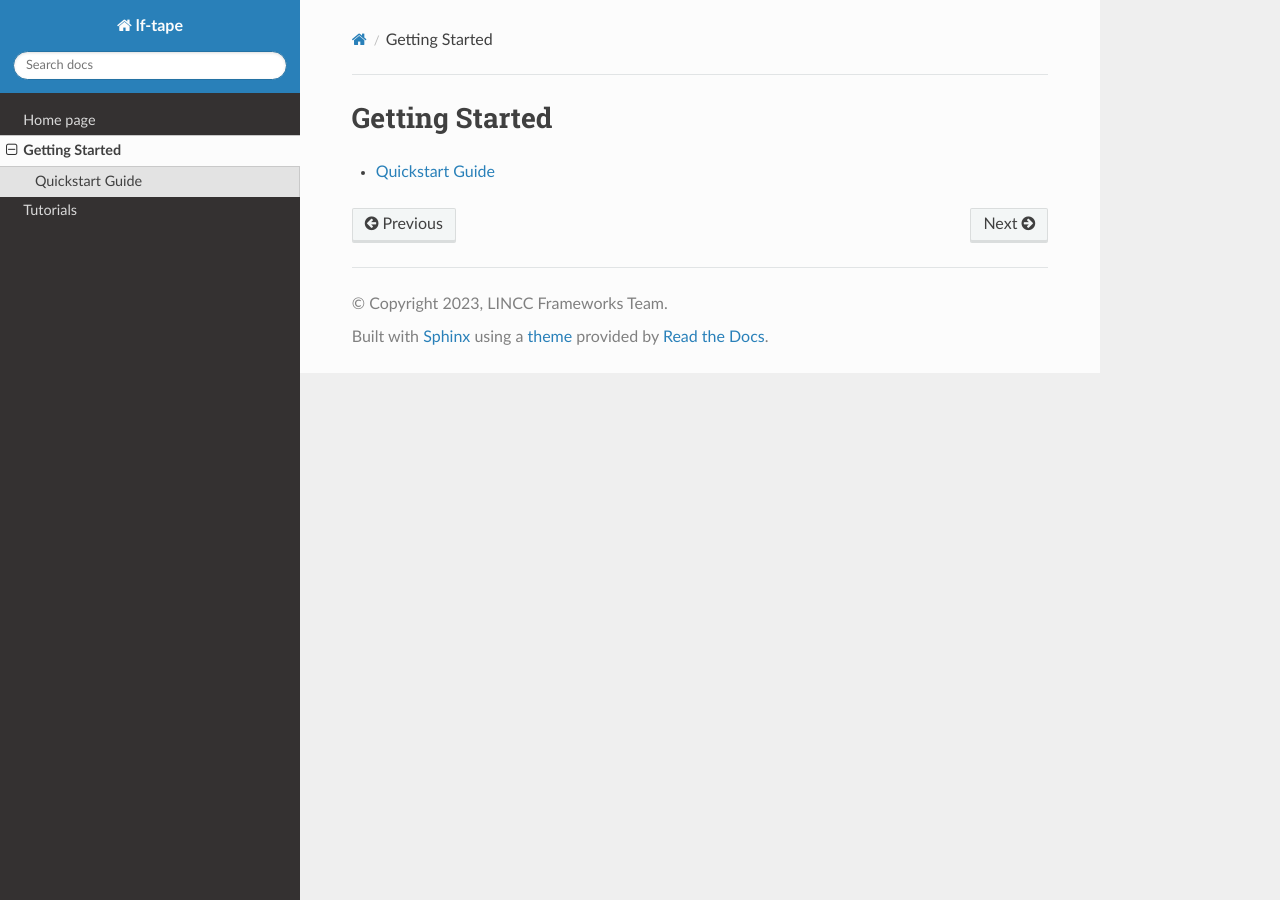
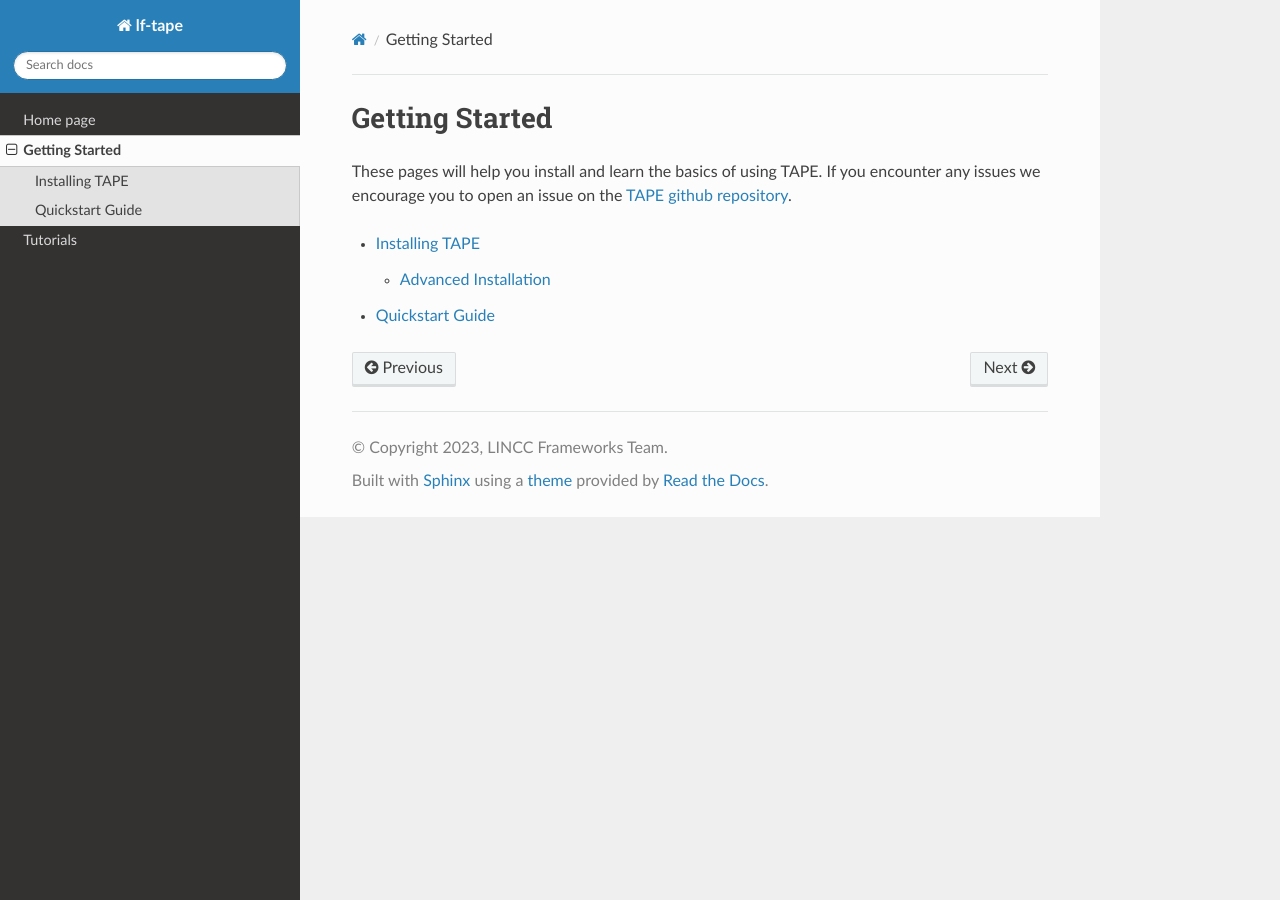
Before and after one commit to lincc-frameworks/tape, a Sphinx documentation site: the page built from docs/gettingstarted.rst, in a window 1280 px wide. Built offline with Sphinx 7.4.7 and the Read the Docs theme 2.0.0, drawn with Linux system fonts in a browser that asks for light colours; pages that are not in the unit, such as notebooks, are missing from menus; the version number could not be read and is left out.

Commit message:
add installation guide

```diff
--- a/docs/gettingstarted.rst
+++ b/docs/gettingstarted.rst
@@ -1,6 +1,11 @@
 Getting Started
 ========================================================================================
 
+These pages will help you install and learn the basics of using TAPE. If you encounter any issues
+we encourage you to open an issue on the
+`TAPE github repository <https://github.com/lincc-frameworks/tape/issues>`_.
+
 .. toctree::
 
+    Installing TAPE <gettingstarted/installation>
     Quickstart Guide <gettingstarted/quickstart>
--- a/docs/tutorials.rst
+++ b/docs/tutorials.rst
@@ -1,5 +1,8 @@
 Tutorials
 ========================================================================================
+
+These pages contain a set of tutorial notebooks for working through core and more advanced TAPE
+functionality.
 
 .. toctree::
 
--- a/pyproject.toml
+++ b/pyproject.toml
@@ -22,7 +22,6 @@ dependencies = [
     'pyarrow',
     'pyvo',
     'scipy',
-    'matplotlib',
     'requests',
     'aiohttp',
     'coverage',
@@ -47,7 +46,6 @@ dev = [
     "nbsphinx", # Used to integrate Python notebooks into Sphinx documentation
     "ipython", # Also used in building notebooks into Sphinx
     "matplotlib", # Used in sample notebook intro_notebook.ipynb
-    "numpy", # Used in sample notebook intro_notebook.ipynb
     "eztao==0.4.1", # Used in Structure Function example notebook
 ]
 
```
Also changed, not shown: docs/gettingstarted/installation.rst (added, +37 -0 lines), docs/gettingstarted/quickstart.ipynb.
